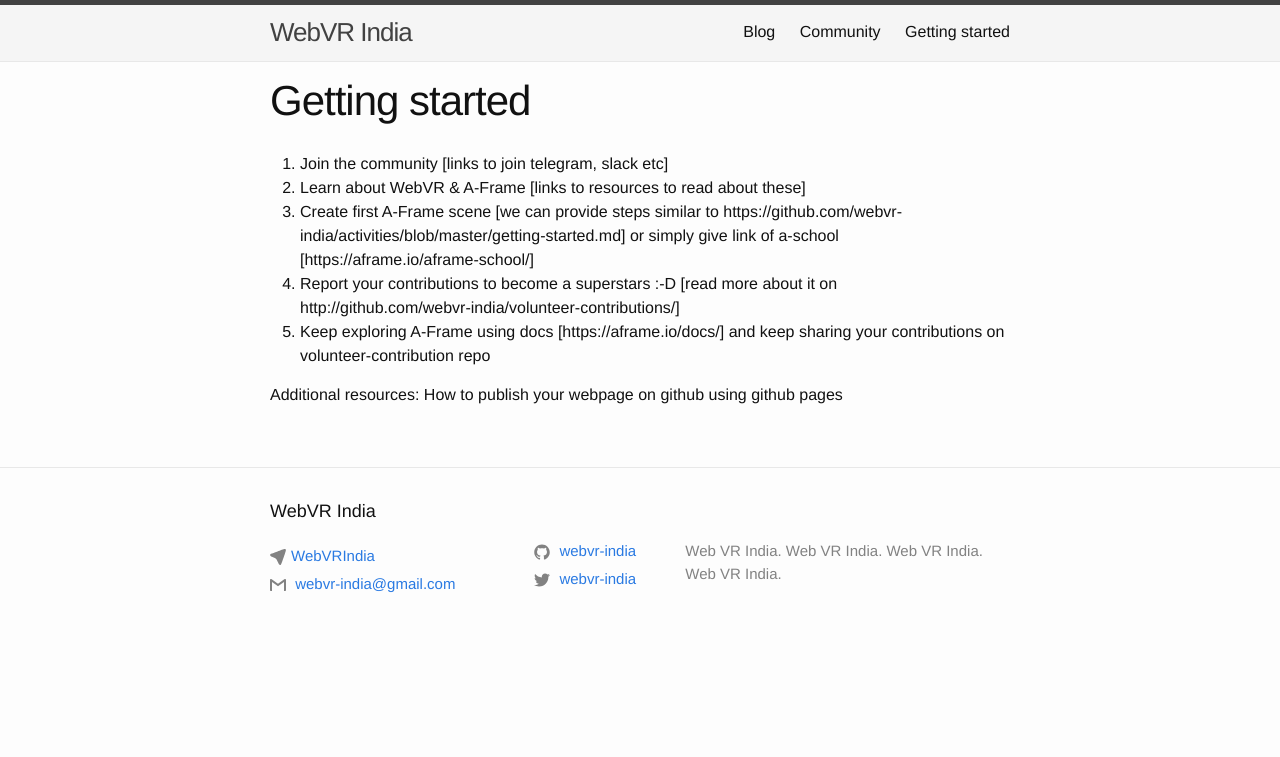
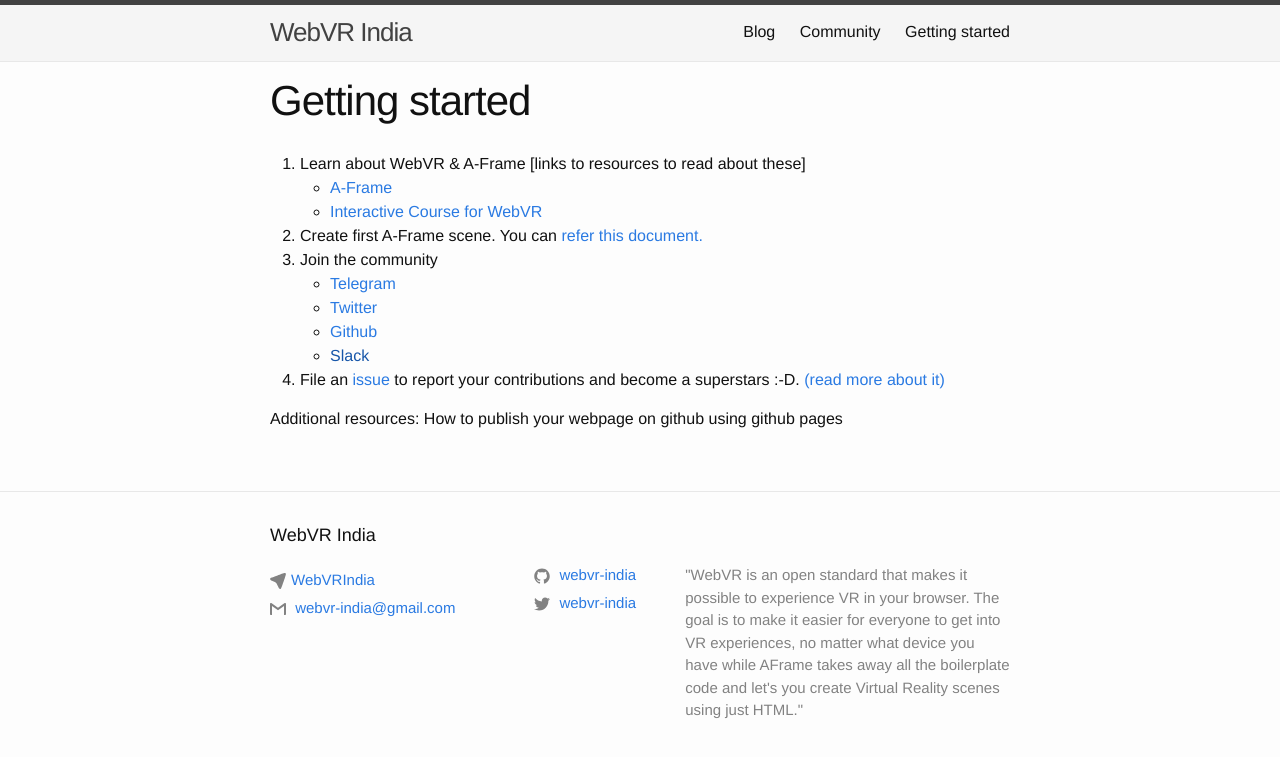
Before and after one commit to webvr-india/webvr-india.github.io, a Jekyll site: the page built from getting-started.md, in a window 1280 px wide. Shown: the top 757 px of the page. Built offline with Jekyll 4.4.1, drawn with Linux system fonts in a browser that asks for light colours.

Commit message:
getting-started: info added to getting-started page and short description added on home pagewq

```diff
--- a/_config.yml
+++ b/_config.yml
@@ -25,8 +25,7 @@
 author: webvr-india team
 email: webvr-india@gmail.com
 description: > # this means to ignore newlines until "baseurl:"
-  Web VR India. Web VR India. Web VR India. Web VR India.
-
+        "WebVR is an open standard that makes it possible to experience VR in your browser. The goal is to make it easier for everyone to get into VR experiences, no matter what device you have while AFrame takes away all the boilerplate code and let's you create Virtual Reality scenes using just HTML."
 baseurl: "" # the subpath of your site, e.g. /blog
 url: "" # the base hostname & protocol for your site, e.g. http://example.com
 
--- a/getting-started.md
+++ b/getting-started.md
@@ -4,11 +4,17 @@
 permalink: /getting-started/
 ---
 
-1. Join the community [links to join telegram, slack etc]
-2. Learn about WebVR & A-Frame [links to resources to read about these]
-3. Create first A-Frame scene [we can provide steps similar to https://github.com/webvr-india/activities/blob/master/getting-started.md] or simply give link of a-school [https://aframe.io/aframe-school/]
-4. Report your contributions to become a superstars :-D [read more about it on http://github.com/webvr-india/volunteer-contributions/]
-5. Keep exploring A-Frame using docs [https://aframe.io/docs/] and keep sharing your contributions on volunteer-contribution repo
+1. Learn about WebVR & A-Frame [links to resources to read about these]
+  * [A-Frame](https://aframe.io/docs/0.5.0/introduction/)
+  * [Interactive Course for WebVR](https://aframe.io/aframe-school/#/)
+
+2. Create first A-Frame scene. You can [refer this document.](https://github.com/webvr-india/activities/blob/master/getting-started.md)
+3. Join the community
+  * [Telegram](https://t.me/WebVRIndia)
+  * [Twitter](https://twitter.com/mozillavr)
+  * [Github](https://github.com/webvr-india/)
+  * [Slack]()
+4. File an [issue](https://github.com/webvr-india/volunteer-contributions/issues/new) to report your contributions and become a superstars :-D. [(read more about it)](http://github.com/webvr-india/volunteer-contributions/)
 
 Additional resources:
-How to publish your webpage on github using github pages
+  How to publish your webpage on github using github pages
```
